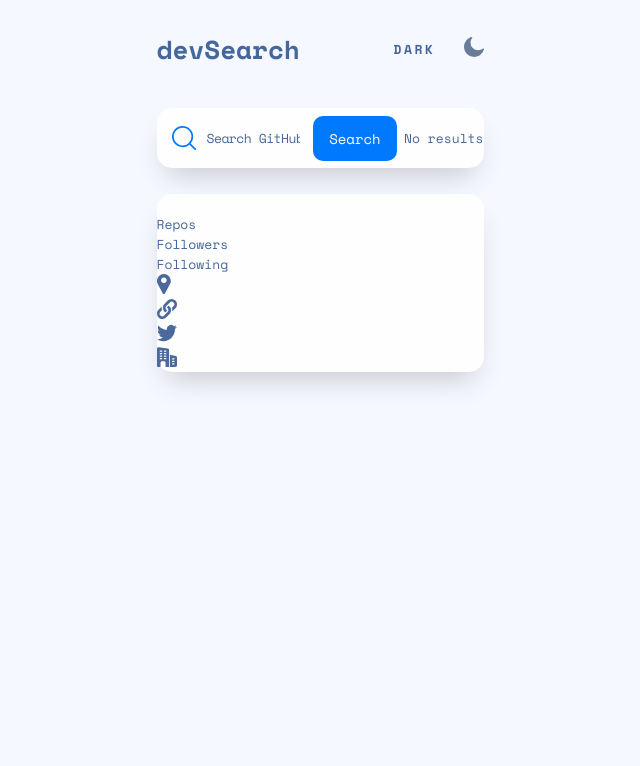
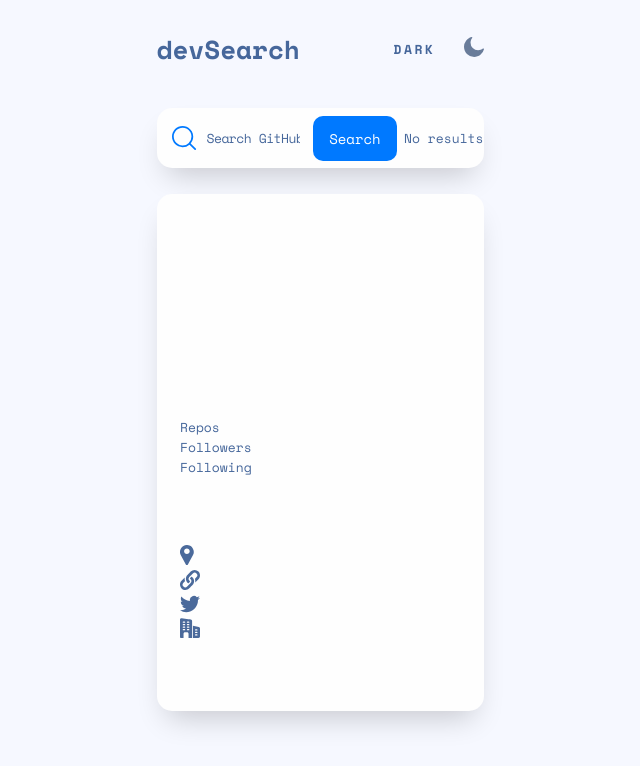
Before and after one commit to jmeegan2/GitHub-Search-App--API-practice-, a plain HTML site: page index.html in a window 1280 px wide. Shown: the whole page, without its empty margins (320-960 px from the left). Drawn offline with nearby package versions, Linux system fonts and the light colour scheme.

Commit message:
profile content styled

```diff
--- a/style.css
+++ b/style.css
@@ -109,3 +109,12 @@ body{
     margin-top: 26px;
     box-shadow: var(--lm-shadow-inactive)
 }
+.profile-content{
+    width: 280px;
+    height: 481px;
+    min-height: 517px;
+    margin: auto;
+    display: flex;
+    flex-direction: column;
+    justify-content: space-evenly;
+}
```
